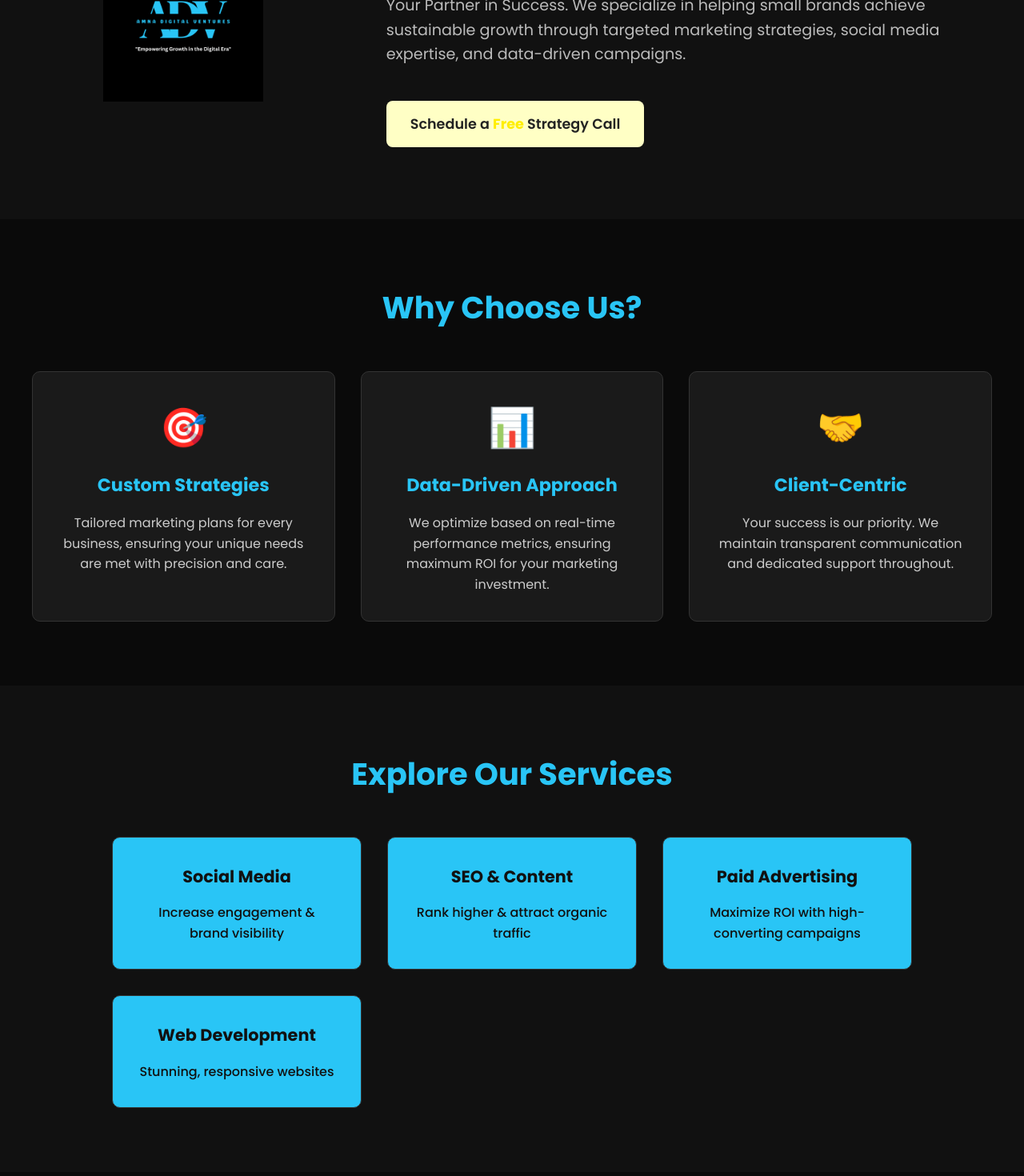
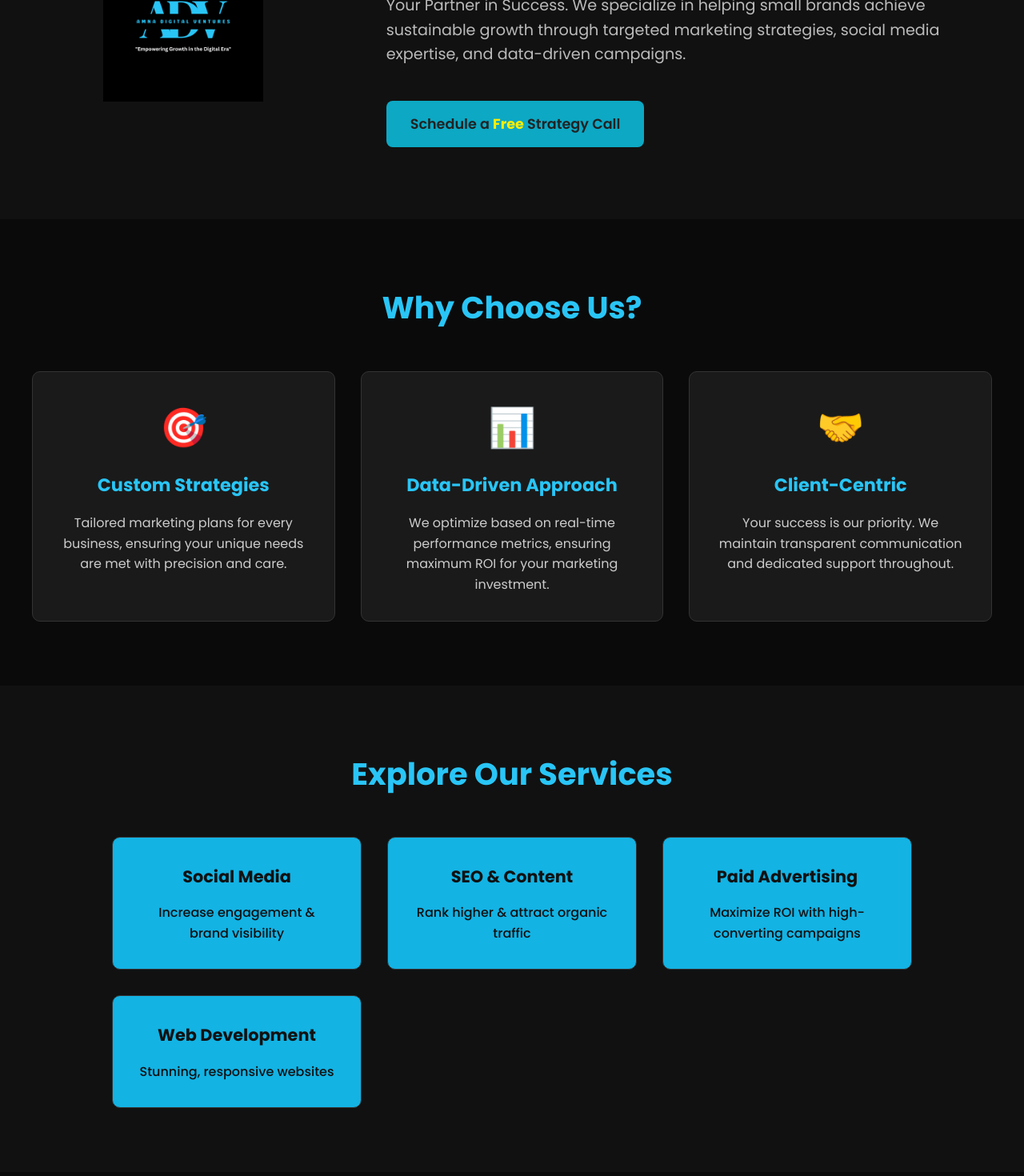
Before and after one commit to Amna-Aamir/amnadigitalventures, a React (Vite) app in the folder FE/: page / in a window 1280 px wide. Shown: the part 820-2290 px from the top of the page at 80% size. Built offline with nearby package versions, Linux system fonts and the light colour scheme.

Commit message:
final update

```diff
--- a/FE/index.html
+++ b/FE/index.html
@@ -9,7 +9,7 @@
     <link rel="preconnect" href="https://fonts.gstatic.com" crossorigin>
     <link href="https://fonts.googleapis.com/css2?family=Poppins:wght@300;400;500;600;700&display=swap" rel="stylesheet">
     <link rel="stylesheet" href="https://cdnjs.cloudflare.com/ajax/libs/font-awesome/6.0.0/css/all.min.css">
-    <title>Amna Digital Ventures/ADV</title>
+    <title>Amna Digital Ventures | ADV</title>
   </head>
   <body>
     <div id="root"></div>
--- a/FE/src/pages/Home/Home.css
+++ b/FE/src/pages/Home/Home.css
@@ -148,7 +148,7 @@ section {
 .welcome-content .btn {
   display: inline-block;
   padding: 15px 30px;
-  background-color: #FFFFC5;
+  background-color: #0da8c4;
   color: #222;
   text-decoration: none;
   border-radius: 8px;
@@ -299,7 +299,7 @@ section {
 }
 
 .feature-box {
-  background: #29C5F6;
+  background: #13b3e4;
   padding: 2rem;
   border-radius: 10px;
   transition: transform 0.3s ease, box-shadow 0.3s;
```
